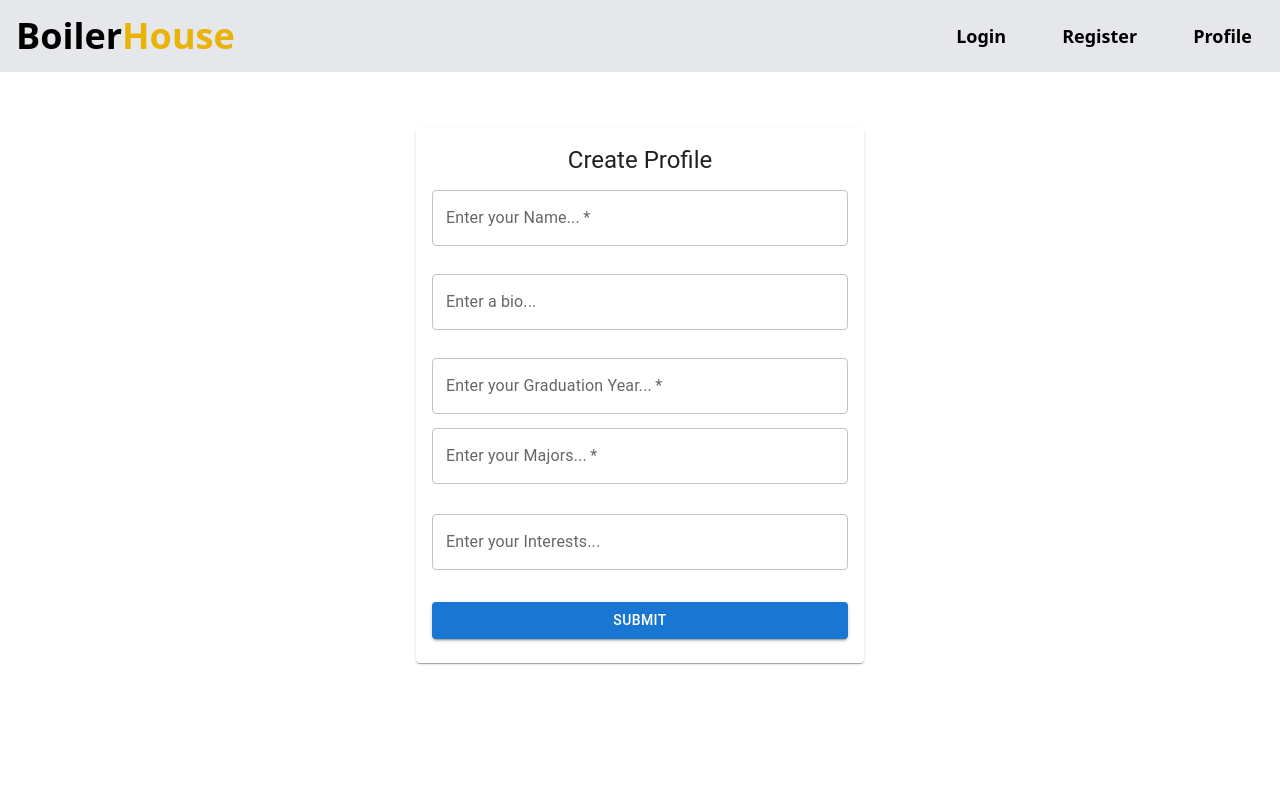
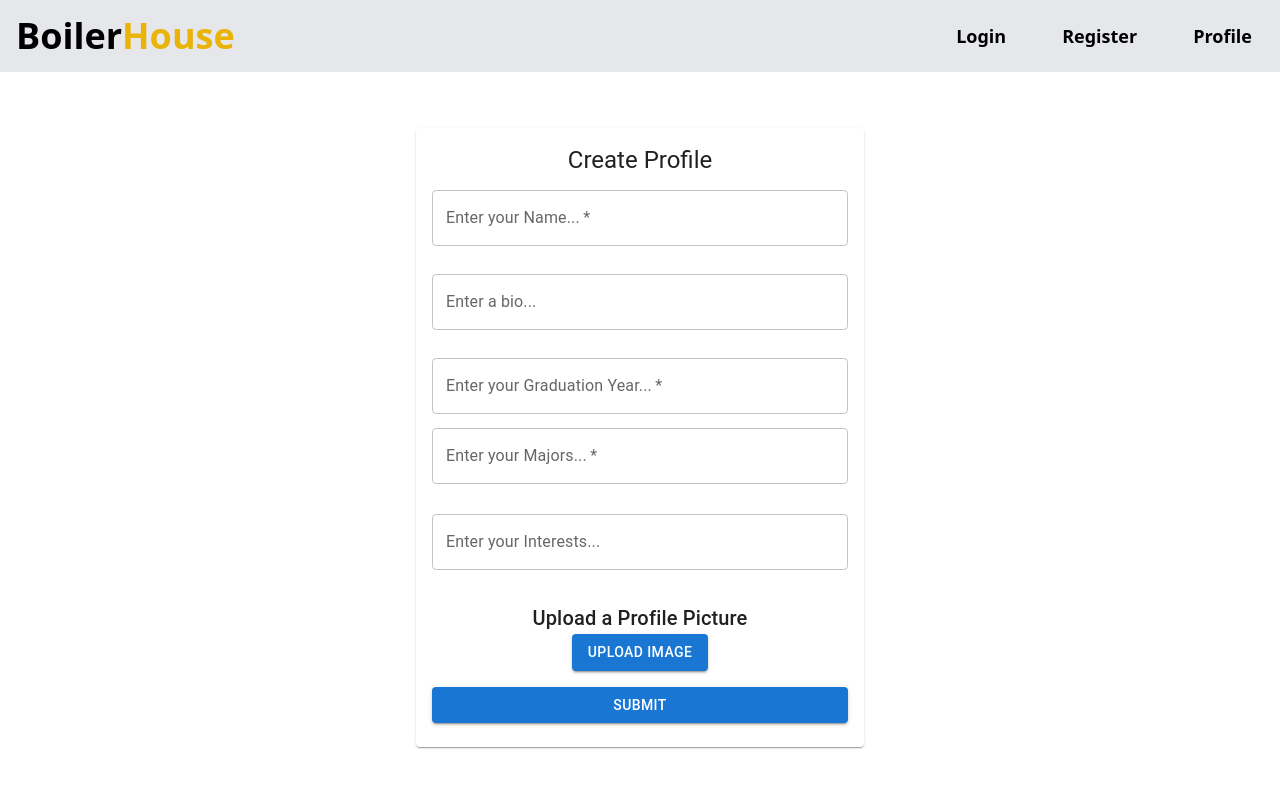
Before and after one commit to BoilerHouses/BoilerHouse, a React (Vite) app in the folder BoilerHouseFrontend/: page /create_profile in a window 1280 px wide. Shown: the top 788 px of the page. Built offline with nearby package versions, Linux system fonts and the light colour scheme.

Commit message:
Added profile picture

```diff
--- a/BoilerHouseFrontend/src/routes/createProfile.jsx
+++ b/BoilerHouseFrontend/src/routes/createProfile.jsx
@@ -27,6 +27,17 @@ const CreateProfile = () => {
     const [interests, setInterests] = useState([])
     const [isLoading, setIsLoading] = useState(false);
     const [tagCount, setTagCount] = useState([])
+
+    const [selectedImage, setSelectedImage] = useState(null);
+
+  const handleImageChange = (event) => {
+    const file = event.target.files[0];
+      if (file) {
+        const imageUrl = URL.createObjectURL(file);
+        setSelectedImage(imageUrl);
+     }
+    };
+
 
     const handleAddTag = (event) => {
         if (event.key === 'Enter' && major) {
@@ -174,6 +185,31 @@ const CreateProfile = () => {
                     />
                 ))}
               </Box>
+              <Box sx={{ textAlign: 'center', mt: 4 }}>
+      <Typography variant="h6">Upload a Profile Picture</Typography>
+      <input
+        accept="image/*"
+        type="file"
+        onChange={handleImageChange}
+        style={{ display: 'none' }}
+        id="upload-button"
+      />
+
+      {selectedImage && (
+        <Box sx={{ mt: 2, display: 'flex', justifyContent: 'center' }}>
+          <img
+            src={selectedImage}
+            alt="Preview"
+            style={{ maxWidth: '100%', maxHeight: '300px', objectFit: 'contain' }}
+          />
+        </Box>
+      )}
+      <label htmlFor="upload-button">
+        <Button variant="contained" component="span">
+          Upload Image
+        </Button>
+      </label>
+    </Box>
 
               <Button
                   type="submit"
```
